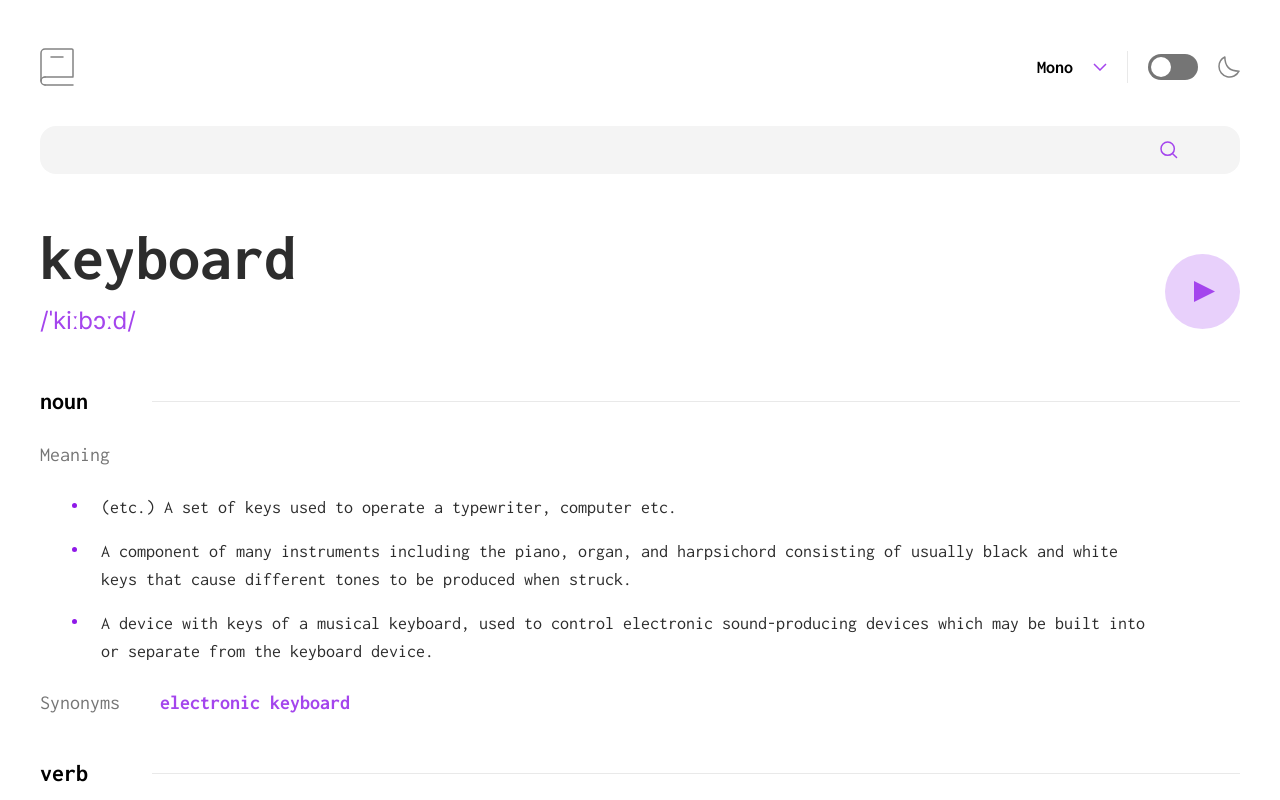
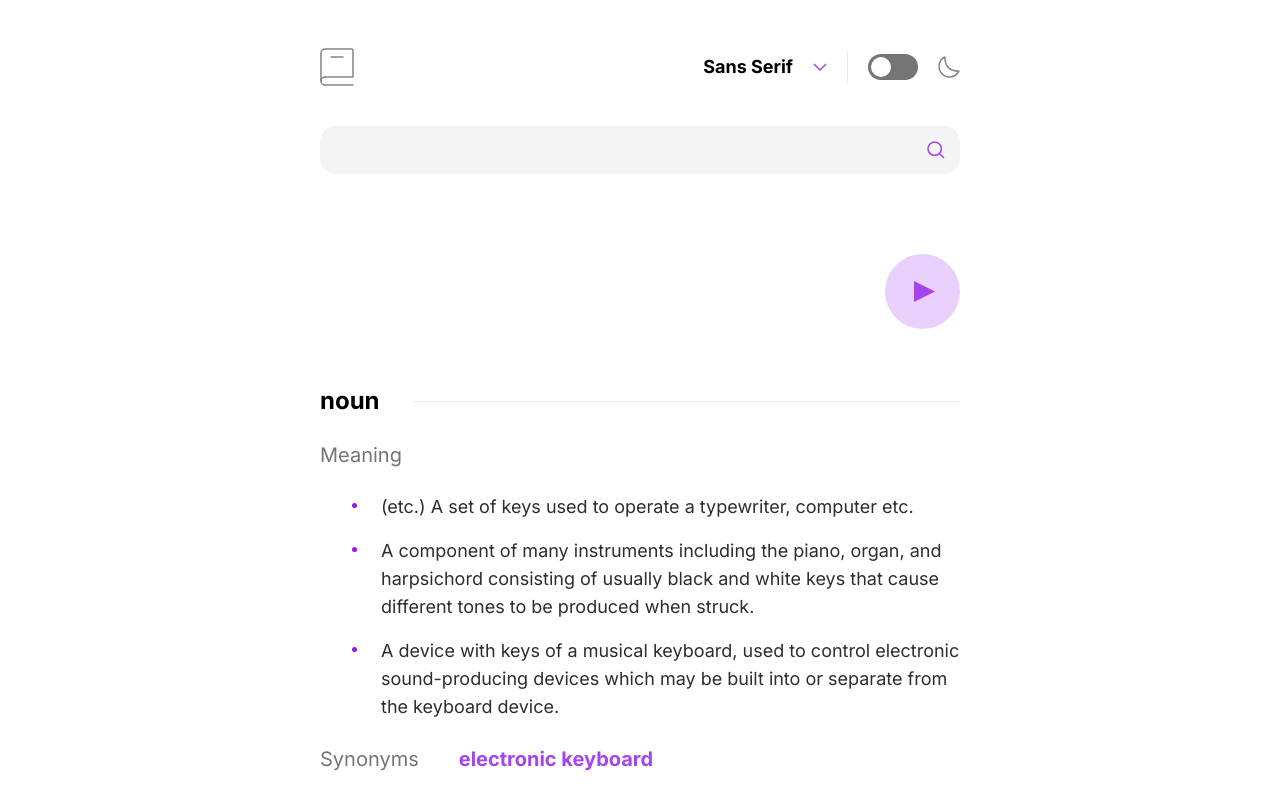
Before and after one commit to defydef/dictionary-web-app, a React (Vite) app: page / in a window 1280 px wide. Shown: the top 800 px of the page. Built offline with nearby package versions, Linux system fonts and the light colour scheme.

Commit message:
Implement DictionaryContext

```diff
--- a/src/App.jsx
+++ b/src/App.jsx
@@ -1,4 +1,4 @@
-import { useState } from "react";
+import { useEffect, useState } from "react";
 import Container from "./ui/Container";
 import Definition from "./ui/Definition";
 import DefinitionSource from "./ui/DefinitionSource";
@@ -6,10 +6,18 @@ import HorizontalLine from "./ui/HorizontalLine";
 import Navbar from "./ui/Navbar";
 import SearchInput from "./ui/SearchInput";
 import Word from "./ui/Word";
+import { useDictionary } from "./hooks/useDictionary";
+import { DictionaryProvider } from "./contexts/DictionaryContext";
 
 function App() {
   const [darkMode, setDarkMode] = useState(false);
-  const [fontFamily, setFontFamily] = useState("font-[Inconsolata]");
+  const [fontFamily, setFontFamily] = useState("font-[Inter]");
+  const { phonetic, getDictionary } = useDictionary();
+
+  function getMeaning(word) {
+    getDictionary(word);
+  }
+
   return (
     <Container darkMode={darkMode} fontFamily={fontFamily}>
       <Navbar
@@ -18,12 +26,14 @@ function App() {
         onSelectFontFamily={setFontFamily}
         fontFamily={fontFamily}
       />
+      <DictionaryProvider>
         <SearchInput darkMode={darkMode} />
         <Word darkMode={darkMode} />
         <Definition type="noun" darkMode={darkMode} />
         <Definition type="verb" darkMode={darkMode} />
         <HorizontalLine darkMode={darkMode} />
         <DefinitionSource darkMode={darkMode} />
+      </DictionaryProvider>
     </Container>
   );
 }
--- /dev/null
+++ b/src/contexts/DictionaryContext.jsx
@@ -0,0 +1,96 @@
+import { createContext, useCallback, useContext, useReducer } from "react";
+const API_URL = "https://api.dictionaryapi.dev/api/v2/entries/en/";
+
+const DictionaryContext = createContext();
+
+function DictionaryProvider({ children }) {
+  const initialState = {
+    isLoading: false,
+    searchedWord: "",
+    phonetic: "",
+    phonetics: [],
+    meanings: [],
+    sourceUrls: [],
+  };
+
+  function reducer(state, action) {
+    switch (action.type) {
+      case "dictionary/get":
+        return {
+          ...state,
+          searchedWord: action.payload.word,
+        };
+      default:
+        throw new Error("Undefined action");
+    }
+  }
+  const [
+    { isLoading, searchedWord, phonetic, phonetics, meanings, sourceUrls },
+    dispatch,
+  ] = useReducer(reducer, initialState);
+
+  const getDictionary = useCallback(
+    async function getDictionary(word) {
+      try {
+        // setIsLoading(true);
+        const res = await fetch(`${API_URL}${word}`);
+        if (!res.ok) throw new Error();
+        const data = await res.json();
+        dispatch({
+          type: "dictionary/get",
+          payload: data[0],
+        });
+      } catch {
+        throw Error("Failed to get dictionary result");
+      }
+    },
+    []
+    //   async function getCurrentCity(id) {
+    //     if (Number(id) === currentCity.id) return;
+
+    //     dispatch({
+    //       type: "loading",
+    //     });
+    //     try {
+    //       const res = await fetch(`${BASE_URL}/cities/${id}`);
+    //       if (!res.ok) throw new Error();
+    //       const data = await res.json();
+    //       if (data.Response === "False") throw new Error();
+    //       dispatch({
+    //         type: "cities/currentCity",
+    //         payload: data,
+    //       });
+    //     } catch {
+    //       dispatch({
+    //         type: "rejected",
+    //         payload: "There was an error loading data",
+    //       });
+    //     }
+    //   },
+  );
+
+  return (
+    <DictionaryContext.Provider
+      value={{
+        isLoading,
+        searchedWord,
+        phonetic,
+        phonetics,
+        meanings,
+        sourceUrls,
+        getDictionary,
+      }}
+    >
+      {children}
+    </DictionaryContext.Provider>
+  );
+}
+
+function useDictionary() {
+  const context = useContext(DictionaryContext);
+  console.log(context);
+  if (context === undefined) throw new Error("useDictionary is undefined ");
+  return context;
+}
+
+export { DictionaryProvider, useDictionary };
--- /dev/null
+++ b/src/hooks/useDictionary.js
@@ -0,0 +1,47 @@
+import { useEffect, useState } from "react";
+
+const API_URL = "https://api.dictionaryapi.dev/api/v2/entries/en/";
+
+export function useDictionary(word) {
+  const [isLoading, setIsLoading] = useState(false);
+  const [searchedWord, setSearchedWord] = useState("keyboard");
+  const [phonetic, setPhonetic] = useState("");
+  const [phonetics, setPhonetics] = useState([]);
+  const [meanings, setMeanings] = useState([]);
+  const [sourceUrls, setSourceUrls] = useState([]);
+  async function getDictionary(word) {
+    try {
+      setIsLoading(true);
+      const res = await fetch(`${API_URL}${word}`);
+      if (!res.ok) throw Error();
+      const data = await res.json();
+      const {
+        word: searchedWord,
+        phonetic,
+        phonetics,
+        meanings,
+        sourceUrls,
+      } = data[0];
+      setSearchedWord(data[0].word);
+      setPhonetic("test");
+      setPhonetics(phonetics);
+      setMeanings(meanings);
+      setSourceUrls(sourceUrls);
+      setIsLoading(false);
+      console.log(data[0]);
+      console.log(phonetic, searchedWord, phonetics);
+    } catch {
+      throw Error("Failed to get dictionary result");
+    }
+  }
+
+  return {
+    isLoading,
+    searchedWord,
+    phonetic,
+    phonetics,
+    meanings,
+    sourceUrls,
+    getDictionary,
+  };
+}
--- a/src/ui/Container.jsx
+++ b/src/ui/Container.jsx
@@ -1,7 +1,7 @@
 function Container({ children, darkMode, fontFamily }) {
   return (
     <div
-      className={`p-6 sm:px-10 sm:pt-12 pb-12 flex flex-col gap-6 sm:gap-10 justify-center ${fontFamily} font-bold text-base ${
+      className={`p-6 sm:px-10 md:px-80 sm:pt-12 pb-12 flex flex-col gap-6 sm:gap-10 justify-center ${fontFamily} font-bold text-base ${
         darkMode ? "bg-[var(--dark-bg)] text-white" : ""
       }`}
     >
--- a/src/ui/Definition.jsx
+++ b/src/ui/Definition.jsx
@@ -8,7 +8,7 @@ function Definition({ type, darkMode }) {
 
   return (
     <section className={`flex flex-col gap-6 ${darkMode && "text-white"}`}>
-      <div className="flex justify-between items-center">
+      <div className="flex justify-between items-center sm:gap-8">
         <p className="text-lg sm:text-2xl font-bold">{type}</p>
         <div
           className={`w-[70vw] sm:w-[85vw] h-[0.0625rem] ${
@@ -17,7 +17,7 @@ function Definition({ type, darkMode }) {
         ></div>
       </div>
       <p className={`${titleStyle}`}>Meaning</p>
-      <ul className="flex flex-col gap-4 sm:pr-20 sm:pl-8">
+      <ul className="flex flex-col gap-4 sm:pr-20 md:pr-0 sm:pl-8">
         <li className={listStyle}>
           <p className="mt-[0.6rem]">
             <BulletPoint />
--- a/src/ui/FontMenu.jsx
+++ b/src/ui/FontMenu.jsx
@@ -12,7 +12,7 @@ function FontMenu({ darkMode, onSelectFontFamily, fontFamily }) {
   return (
     <>
       <div
-        className="text-[0.875rem] sm:text-[1.125rem] font-bold leading-6"
+        className="text-[0.875rem] sm:text-[1.125rem] font-bold leading-6 cursor-pointer"
         onClick={() => setShowFontMenu(!showFontMenu)}
       >
         {selectedFont.split("]")}
@@ -21,7 +21,7 @@ function FontMenu({ darkMode, onSelectFontFamily, fontFamily }) {
             darkMode
               ? "bg-[var(--input-bg-dark)] shadow-[0px_5px_30px_0px_var(--purple)]"
               : "bg-white shadow-[0px_5px_30px_0px_var(--font-menu-shadow)]"
-          } fixed w-[8rem] sm:w-[11rem] h-[9rem] sm:h-[10rem] top-[calc(1.5rem+38px)] sm:top-[calc(3rem+45px)] -ml-16 sm:-ml-24 rounded-2xl pt-6 px-5 flex flex-col gap-3 cursor-pointer sm:text-lg z-20`}
+          } fixed w-[8rem] sm:w-[11rem] h-[9rem] sm:h-[10rem] top-[calc(1.5rem+38px)] sm:top-[calc(3rem+45px)] -ml-16 sm:-ml-24 md:-ml-[calc(4.5rem+0.75rem)] rounded-2xl pt-6 px-5 flex flex-col gap-3 cursor-pointer sm:text-lg z-20`}
         >
           <div className={`font-[Inter] ${menuListStyle}`}>
             <p onClick={() => onSelectFontFamily("font-[Inter]")}>Sans Serif</p>
--- a/src/ui/Navbar.jsx
+++ b/src/ui/Navbar.jsx
@@ -23,7 +23,11 @@ function Navbar({
           />
           <div className="w-[0.0625rem] h-8 bg-[var(--grey)]"></div>
           <label className="switch">
-            <input type="checkbox" onChange={toggleDarkMode} />
+            <input
+              type="checkbox"
+              onChange={toggleDarkMode}
+              checked={darkMode}
+            />
             <span className="slider round"></span>
           </label>
           <span className=" cursor-pointer">
@@ -34,6 +38,7 @@ function Navbar({
                   : "./images/icon-moon.svg"
               }
               alt="dark mode toggle"
+              onClick={toggleDarkMode}
             />
           </span>
         </li>
--- a/src/ui/SearchInput.jsx
+++ b/src/ui/SearchInput.jsx
@@ -1,4 +1,9 @@
+import { useState } from "react";
+import { useDictionary } from "../contexts/DictionaryContext";
+
 function SearchInput({ darkMode }) {
+  const { getDictionary } = useDictionary();
+  const [word, setWord] = useState("");
   return (
     <div className="grid grid-cols-8 sm:grid-cols-12 grid-rows-1">
       <div
@@ -10,11 +15,16 @@ function SearchInput({ darkMode }) {
       >
         <input
           type="text"
-          className="bg-transparent row-start-1 col-start-1 col-span-7 z-10 pr-3 focus:outline-none"
+          className="bg-transparent row-start-1 col-start-1 col-span-7 z-10 pr-3 md:pl-1 focus:outline-none"
+          value={word}
+          onChange={(e) => setWord(e.target.value)}
         />
       </div>
 
-      <span className="col-start-8 sm:col-start-12 sm:ml-5 col-span-1 row-start-1 my-auto z-10 cursor-pointer">
+      <span
+        className="col-start-8 sm:col-start-12 sm:ml-5 col-span-1 row-start-1 my-auto z-10 cursor-pointer"
+        onClick={() => getDictionary(word)}
+      >
         <img src="./images/icon-search.svg" />
       </span>
     </div>
--- a/src/ui/Word.jsx
+++ b/src/ui/Word.jsx
@@ -1,4 +1,8 @@
+import { useDictionary } from "../contexts/DictionaryContext";
+
 function Word({ darkMode }) {
+  const { searchedWord } = useDictionary();
+
   return (
     <section className="flex justify-between sm:mt-8 sm:mb-2">
       <div className="flex flex-col justify-between gap-4 sm:gap-8">
@@ -7,13 +11,13 @@ function Word({ darkMode }) {
             darkMode ? "text-white" : ""
           } text-[var(--dark)] text-[2rem] sm:text-[4rem] font-bold`}
         >
-          keyboard
+          {searchedWord}
         </p>
         <p className="text-[var(--purple)] text-lg sm:text-2xl leading-6 font-normal font-[Inter]">
-          /ˈkiːbɔːd/
+          {searchedWord}
         </p>
       </div>
-      <div className="py-2">
+      <div className="py-2 cursor-pointer">
         <img
           src="./images/icon-play.svg"
           alt="play button"
```
Also changed, not shown: src/data/sampleData.json (added, +61 -0 lines). Lines whose indentation alone changed are shown as unchanged.
